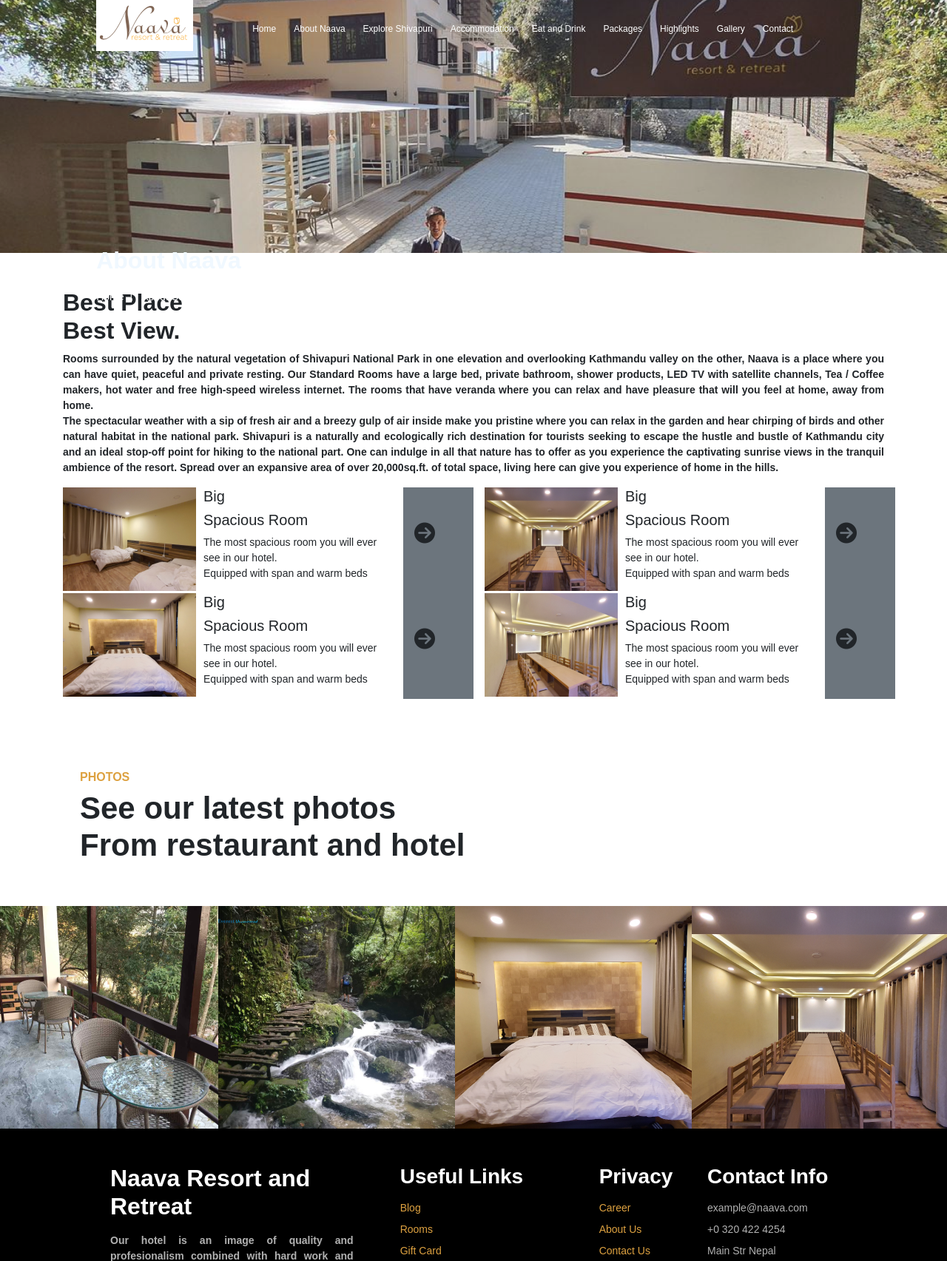
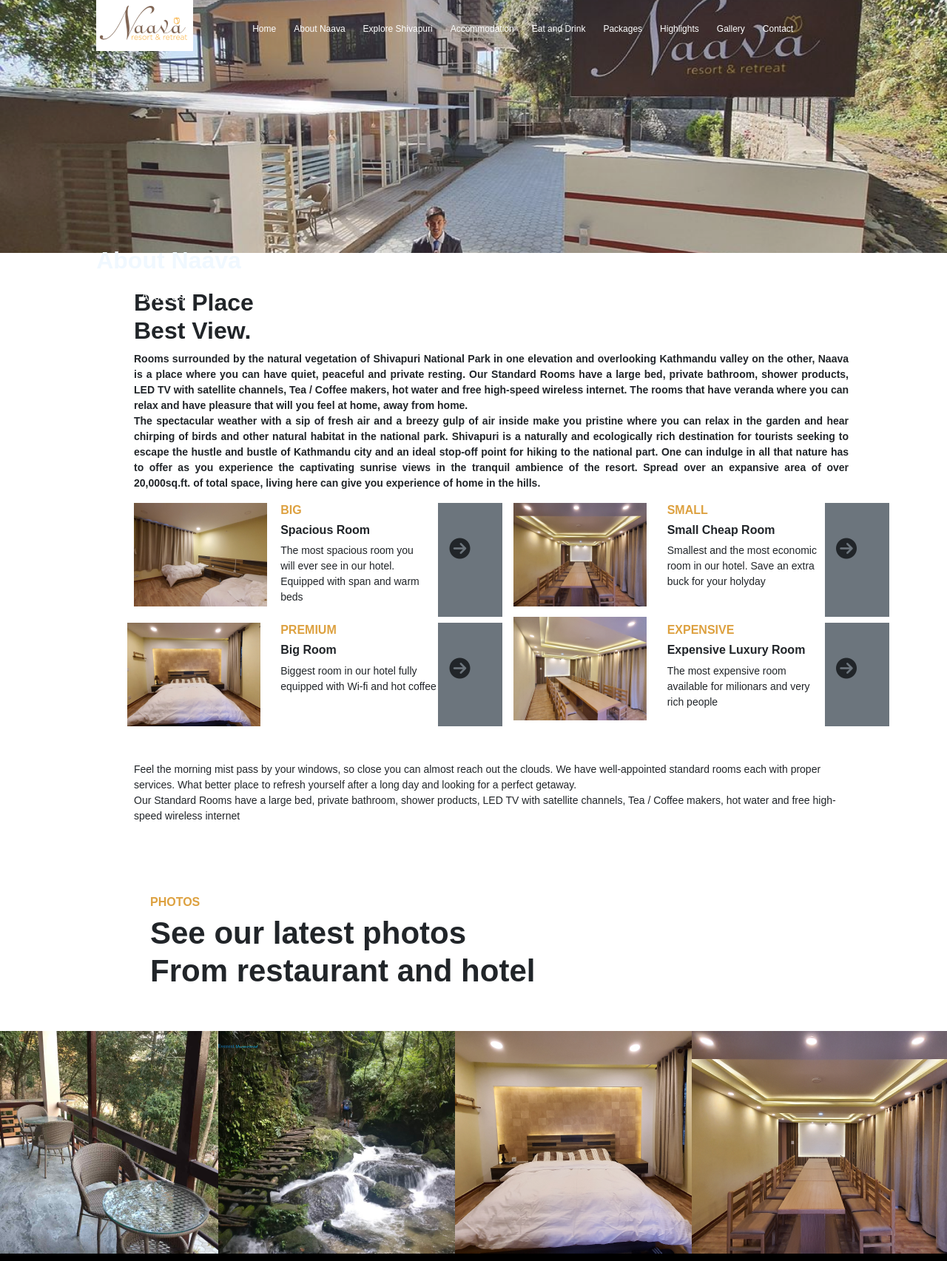
Before and after one commit to Birajramtel/naava_hotel, a PHP site: page /accommodation.php in a window 1280 px wide. Shown: the top 1705 px of the page at 74% size. Run offline with PHP 8.4, Linux system fonts and the light colour scheme; some libraries are stand-ins or nearby versions.

Commit message:
Changes made in all

```diff
--- a/accommodation.php
+++ b/accommodation.php
@@ -2,8 +2,8 @@
 include('includes/small_header.php')
 ?>
 <div class="container mt-5 ">
-    <h2> <strong>Best Place <br> Best View.</strong></h2>
-        <p class="paragraph_align"><strong>
+    <h2 class="ml-5 pl-5"> <strong>Best Place <br> Best View.</strong></h2>
+        <p class="paragraph_align ml-5 pr-5 pl-5"><strong>
             Rooms surrounded by the natural vegetation of Shivapuri National Park in one elevation and overlooking
             Kathmandu valley on the other, Naava is a place where you can have quiet, peaceful and private resting.
             Our Standard Rooms have a large bed, private bathroom, shower products, LED TV with satellite channels,
@@ -17,15 +17,14 @@ include('includes/small_header.php')
             the resort. Spread over an expansive area of over 20,000sq.ft. of total space, living here can give you
             experience of home in the hills.</strong>
         </p>
-
-        <div class="row">
-            <div class="col-2">
+        <div class="row ml-5 pr-2 pl-4">
+            <div class="col-2 pl-4">
                 <img src="img/Accommodation room 1.png" alt="Accommodation Rooms">
             </div>
-            <div class="col-3">
-                <h5>Big</h5>
-                <h5>Spacious Room</h5>
-                <p>The most spacious room you will ever see in our hotel. <br> Equipped with span and warm beds</p>
+            <div class="col-3 pl-5">
+                <h6 class="Header_6"><strong>BIG</strong> </h6>
+                <h6><strong>Spacious Room</strong></h6>
+                <p class="accommodation_small">The most spacious room you will ever see in our hotel. Equipped with span and warm beds</p>
             </div>
             <div class="col-1 bg-secondary ">
                 <i class='fas fa-arrow-circle-right pt-5 ' style='font-size:28px'></i>
@@ -33,38 +32,46 @@ include('includes/small_header.php')
             <div class="col-2">
                 <img src="img/Accommodation room 2.png" alt="Accommodation Rooms">
             </div>
-            <div class="col-3">
-                    <h5>Big</h5>
-                    <h5>Spacious Room</h5>
-                    <p>The most spacious room you will ever see in our hotel. <br> Equipped with span and warm beds</p>
+            <div class="col-3 pl-5 pr-0">
+                    <h6 class="Header_6"><strong>SMALL</strong></h6>
+                    <h6><strong>Small Cheap Room</strong> </h6>
+                    <p>Smallest and the most economic room in our hotel. Save an extra buck for your holyday</p>
             </div>
-            <div class="col-1 bg-secondary ">
+            <div class="col-1 bg-secondary pr-5">
                 <i class='fas fa-arrow-circle-right pt-5 ' style='font-size:28px'></i>
             </div>
-            <div class="col-2">
+            <div class="col-2 pt-2">
                 <img src="img/Accommodation room 3.png" alt="Accommodation Rooms">
             </div>
-            <div class="col-3">
-                    <h5>Big</h5>
-                    <h5>Spacious Room</h5>
-                    <p>The most spacious room you will ever see in our hotel. <br> Equipped with span and warm beds</p>
+            <div class="col-3 pl-5 pr-0 pt-2">
+                    <h6 class="Header_6"><strong>PREMIUM</strong></h6>
+                    <h6><strong>Big Room</strong></h6>
+                    <p>Biggest room in our hotel fully equipped with Wi-fi and hot coffee</p>
             </div>
-            <div class="col-1 bg-secondary ">
+            <div class="col-1 bg-secondary mt-2">
                 <i class='fas fa-arrow-circle-right pt-5 ' style='font-size:28px'></i>
             </div>
             <div class="col-2">
                 <img src="img/Accommodation room 4.png" alt="Accommodation Rooms">
             </div>
-            <div class="col-3">
-                    <h5>Big</h5>
-                    <h5>Spacious Room</h5>
-                    <p>The most spacious room you will ever see in our hotel. <br> Equipped with span and warm beds</p>
+            <div class="col-3 pl-5 pr-0 pt-2">
+                    <h6 class="Header_6"><strong>EXPENSIVE</strong></h5>
+                    <h6><strong>Expensive Luxury Room</strong></h6>
+                    <p>The most expensive room available for milionars and very rich people</p>
             </div>
-            <div class="col-1 bg-secondary ">
-                <i class='fas fa-arrow-circle-right pt-5 mr-1' style='font-size:28px'></i>
+            <div class="col-1 bg-secondary mt-2">
+                <i class='fas fa-arrow-circle-right pt-5' style='font-size:28px'></i>
             </div>
         </div>
-    </div>
+        <p class="pt-5 ml-5 pr-5 pl-5">
+            Feel the morning mist pass by your windows, so close you can almost reach out the clouds. We have well-appointed
+            standard rooms each with proper services. What better place to refresh yourself after a long day and looking for
+            a perfect getaway.
+            <br>
+            Our Standard Rooms have a large bed, private bathroom, shower products, LED TV with satellite channels, Tea / Coffee
+            makers, hot water and free high-speed wireless internet
+        </p>
+</div>
 <?php
 include('includes/footer.php')
 ?>
--- a/includes/footer.php
+++ b/includes/footer.php
@@ -1,5 +1,5 @@
-        <div class="container mt-5 mb-5 ">
-            <div class="row mt-5 ml-2">
+        <div class="container mt-5 mb-5 mr-5 pl-5">
+            <div class="row mt-5 ml-5">
                 <div class="col-8 mt-5">
                     <h6 class="Header_6"><strong>PHOTOS</strong></h6>
                     <h2 class="Header_2"> <strong><b>See our latest photos<br>From restaurant and hotel</b> </strong></h2>
```
